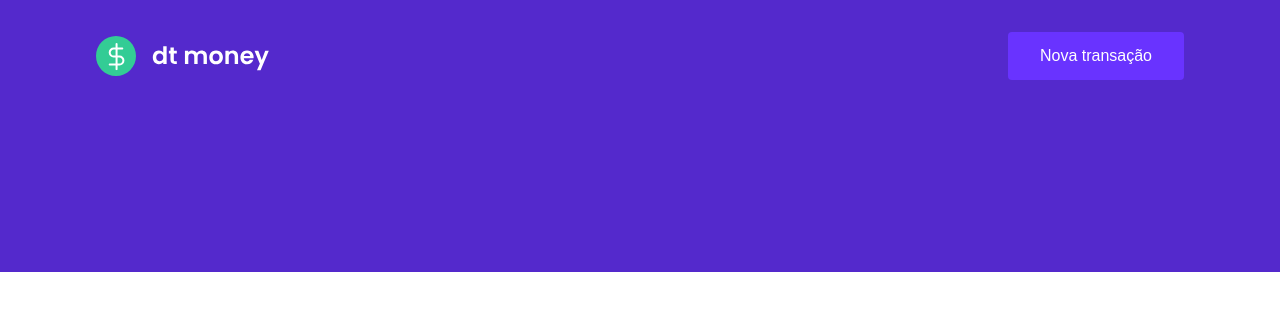
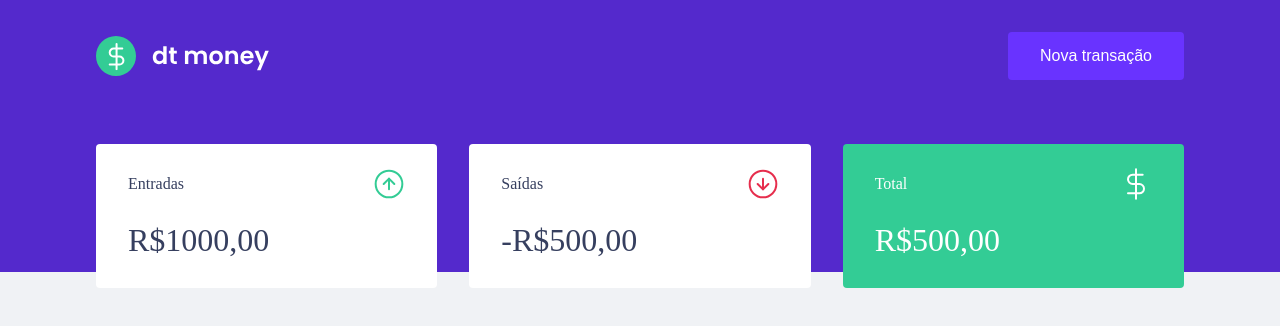
Before and after one commit to MarceloWis/Ignite, a React (Create React App) app in the folder React/Chapter_II/dtfinance/: page / in a window 1280 px wide. Shown: the top 326 px of the page. Built offline with nearby package versions, Linux system fonts and the light colour scheme; the HTML template or start-up script is replaced by a standard one.

Commit message:
chapter 02 - add summary component

```diff
--- a/React/Chapter_II/dtfinance/public/index.html
+++ b/React/Chapter_II/dtfinance/public/index.html
@@ -7,7 +7,7 @@
     <meta name="viewport" content="width=device-width, initial-scale=1" />
     <link rel="shortcut icon" href="favicon.png" type="image/x-icon">
 
-    <link href="https://fonts.googleapis.com/css2?family=Poppins:wght@400;600&display=swap" rel="stylesheet">
+    <link href="https://fonts.googleapis.com/css2?family=Poppins:wght@400;500;600&display=swap" rel="stylesheet">
     <title>Dt Finance</title>
   </head>
   <body>
--- a/React/Chapter_II/dtfinance/src/App.tsx
+++ b/React/Chapter_II/dtfinance/src/App.tsx
@@ -1,11 +1,14 @@
+import { Dashboard } from "./components/Dashboard";
 import { Header } from "./components/Header";
 import { GlobalStyle } from "./styles/global";
 
 function App() {
   return (
     <>
+      <GlobalStyle />
     <Header/>
-      <GlobalStyle />
+    <Dashboard />
+
     </>
   );
 }
--- /dev/null
+++ b/React/Chapter_II/dtfinance/src/components/Dashboard/index.tsx
@@ -0,0 +1,10 @@
+import { Container } from "./styles";
+import {Summary} from '../Summary';
+
+export function Dashboard() {
+  return(
+    <Container>
+      <Summary />
+    </Container>
+  )
+}
--- /dev/null
+++ b/React/Chapter_II/dtfinance/src/components/Dashboard/styles.ts
@@ -0,0 +1,8 @@
+import styled from 'styled-components'
+
+
+export const Container = styled.main`
+  max-width: 1120px;
+  margin: 0 auto;
+  padding: 2rem 1rem;
+`
--- a/React/Chapter_II/dtfinance/src/components/Header.tsx
+++ b/React/Chapter_II/dtfinance/src/components/Header/index.tsx
@@ -1,5 +1,6 @@
 import { Container, Content } from "./styles";
-import LogoImg from '../assets/logo.svg';
+import LogoImg from '../../assets/logo.svg';
+
 export function Header() {
   return (
     <Container>
--- /dev/null
+++ b/React/Chapter_II/dtfinance/src/components/Summary/index.tsx
@@ -0,0 +1,32 @@
+import { Container } from "./styles";
+import IncomeImg from '../../assets/income.svg';
+import OutcomeImg from '../../assets/outcome.svg';
+import TotalImg from '../../assets/total.svg';
+
+export function Summary() {
+  return(
+    <Container>
+      <div>
+        <header>
+          <p>Entradas</p>
+          <img src={IncomeImg} alt="Entradas"/>
+        </header>
+        <strong>R$1000,00</strong>
+      </div>
+      <div>
+        <header>
+          <p>Saídas</p>
+          <img src={OutcomeImg} alt="Saídas"/>
+        </header>
+        <strong>-R$500,00</strong>
+      </div>
+      <div className="highlight-background">
+        <header>
+          <p>Total</p>
+          <img src={TotalImg} alt="Total"/>
+        </header>
+        <strong>R$500,00</strong>
+      </div>
+    </Container>
+  )
+}
--- /dev/null
+++ b/React/Chapter_II/dtfinance/src/components/Summary/styles.ts
@@ -0,0 +1,35 @@
+import styled from 'styled-components'
+
+
+export const Container = styled.div`
+  display: grid;
+  grid-template-columns: repeat(3, 1fr);
+  gap: 2rem;
+  margin-top: -10rem;
+
+  div {
+    background-color: var(--shape);
+    padding: 1.5rem 2rem;
+    border-radius: 0.25rem;
+    color: var(--text-title);
+
+    header {
+      display: flex;
+      align-items: center;
+      justify-content: space-between;
+    }
+
+    strong {
+      display: block;
+      margin-top: 1rem;
+      font-size: 2rem;
+      font-weight: 500;
+      line-height: 3rem;
+    }
+
+    &.highlight-background {
+      background-color: var(--green);
+      color: #FFF;
+    }
+  }
+`
--- a/React/Chapter_II/dtfinance/src/styles/global.ts
+++ b/React/Chapter_II/dtfinance/src/styles/global.ts
@@ -4,6 +4,7 @@
   :root{
     --background: #f0f2f5;
     --red: #E52E4D;
+    --green: #33cc95;
     --blue: #5429CC;
 
     --blue-light: #6933FF;
@@ -29,7 +30,7 @@
   }
 
   body {
-    background: var(---background);
+    background: var(--background);
     -webkit-font-smoothing: antialiased;
   }
 
```
Also changed, not shown: React/Chapter_II/dtfinance/src/components/Header/styles.ts (renamed from React/Chapter_II/dtfinance/src/components/styles.ts).
